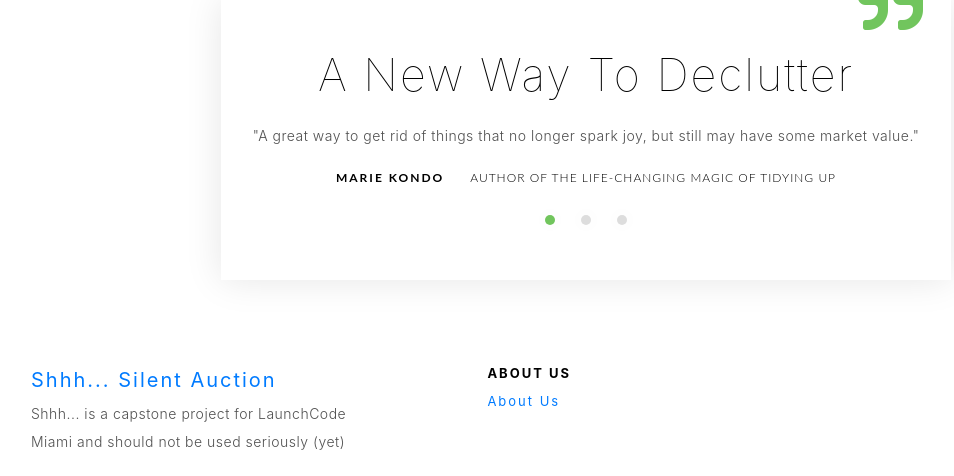
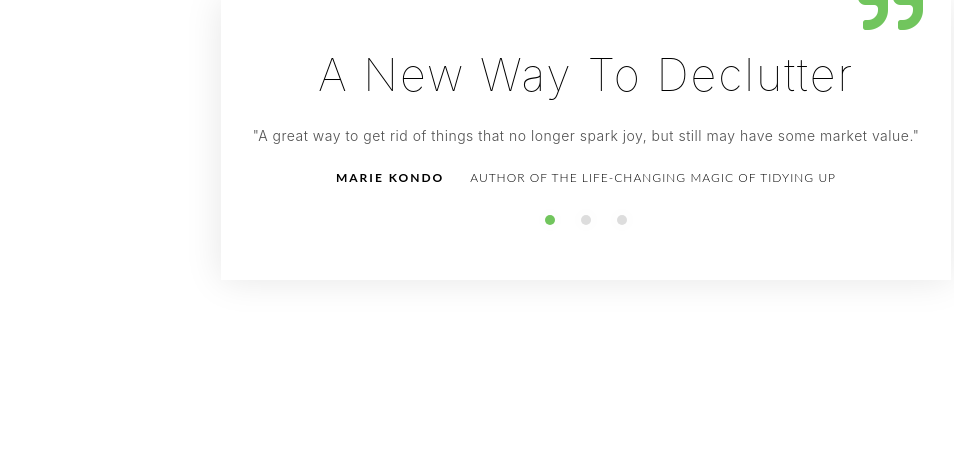
Before and after one commit to christina-go/shhh-auction, a Flask app: page /index in a window 1280 px wide. Shown: the part 1495-1971 px from the top of the page, without its empty margins (54-1008 px from the left). After the commit the page ends 1720 px from the top, so only its background shows below. Run offline with Flask 2, Linux system fonts and the light colour scheme; some libraries are stand-ins or nearby versions.

Commit message:
removed footer from index.html

```diff
--- a/templates/index.html
+++ b/templates/index.html
@@ -207,37 +207,6 @@
   </section>
 
 
-<!--==========================
-    Footer
-  ============================-->
-  <footer class="footer">
-    <div class="container">
-      <div class="row">
-
-        <div class="col-md-12 col-lg-4">
-          <div class="footer-logo">
-
-            <a class="navbar-brand" href="#">Shhh... Silent Auction</a>
-            <p>Shhh... is a capstone project for LaunchCode Miami and should not be used seriously (yet)</p>
-
-          </div>
-        </div>
-
-        <div class="col-sm-6 col-md-3 col-lg-2">
-          <div class="list-menu float-right">
-
-            <h4>About Us</h4>
-
-            <ul class="list-unstyled">
-              <li><a href="#">About us</a></li>
-            </ul>
-
-          </div>
-        </div>
-    </div>
-
-  </footer>
-
   <a href="#" class="back-to-top"><i class="fa fa-chevron-up"></i></a>
 
   <!-- JavaScript Libraries -->
```
